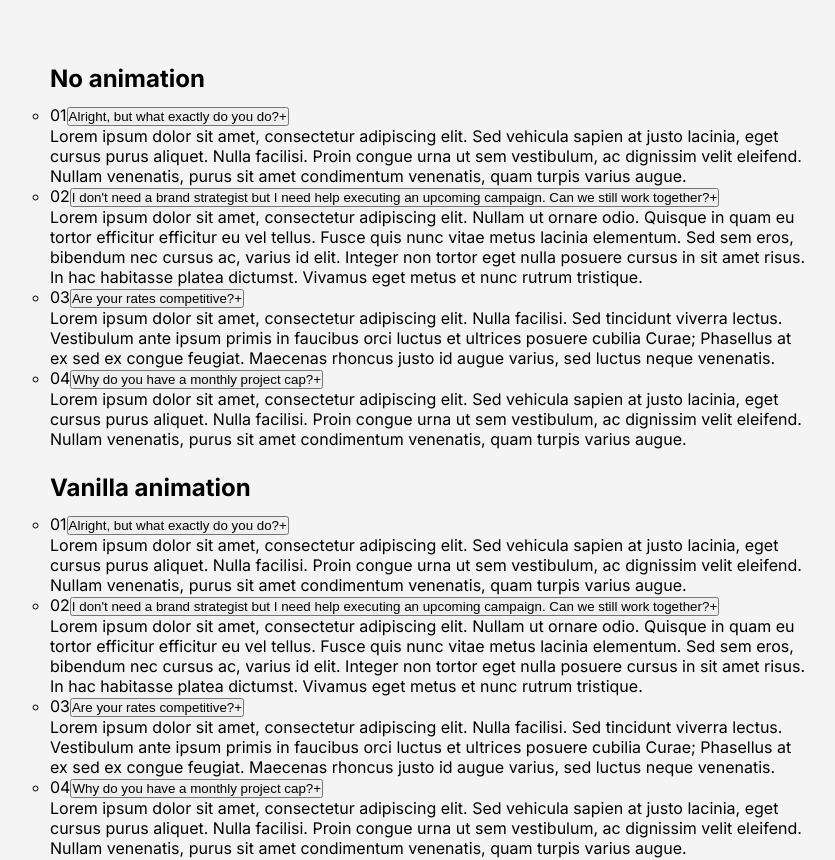
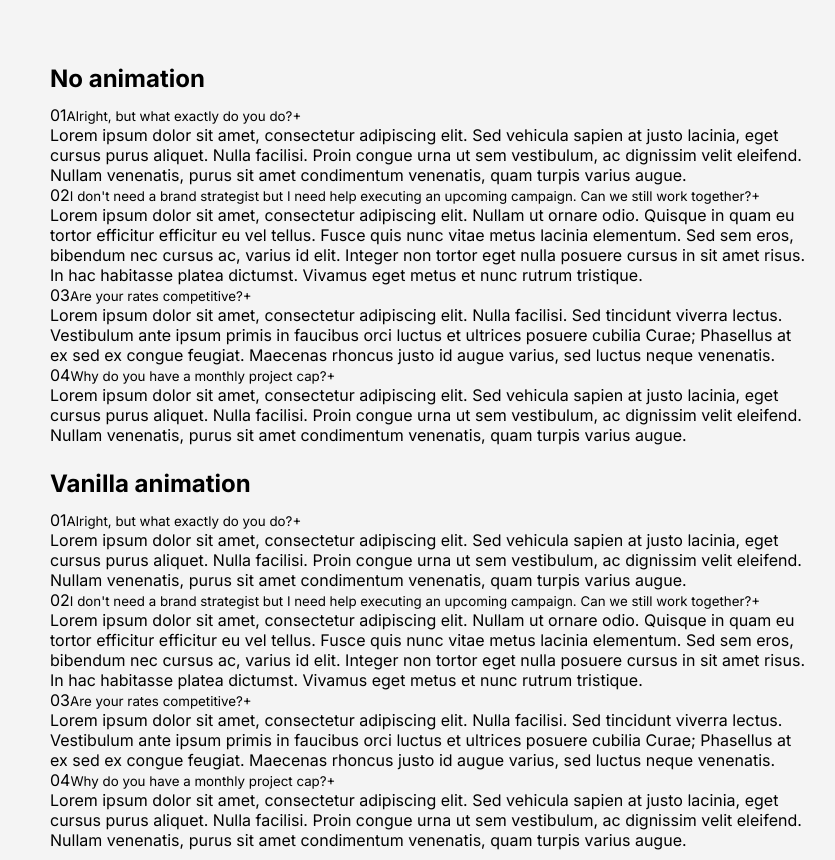
Before and after one commit to vanjazeli/react-accordion, a React (Vite) app: page / in a window 1280 px wide. Shown: the top 860 px of the page, without its empty margins (210-1045 px from the left). Built offline with nearby package versions, Linux system fonts and the light colour scheme.

Commit message:
feat: Add more reset styles

```diff
--- a/src/styles.scss
+++ b/src/styles.scss
@@ -2,6 +2,8 @@
 
 $white: #fff;
 $light-gray: #f4f4f4;
+
+$font-default: 'Inter', sans-serif;
 
 * {
 	margin: 0;
@@ -9,8 +11,18 @@ $light-gray: #f4f4f4;
 	box-sizing: border-box;
 }
 
+ul {
+	list-style: none;
+}
+
+button {
+	background: none;
+	border: none;
+	font-family: $font-default;
+}
+
 #body {
-	font-family: 'Inter', sans-serif;
+	font-family: $font-default;
 	min-height: 100vh;
 	display: flex;
 	justify-content: center;
```
